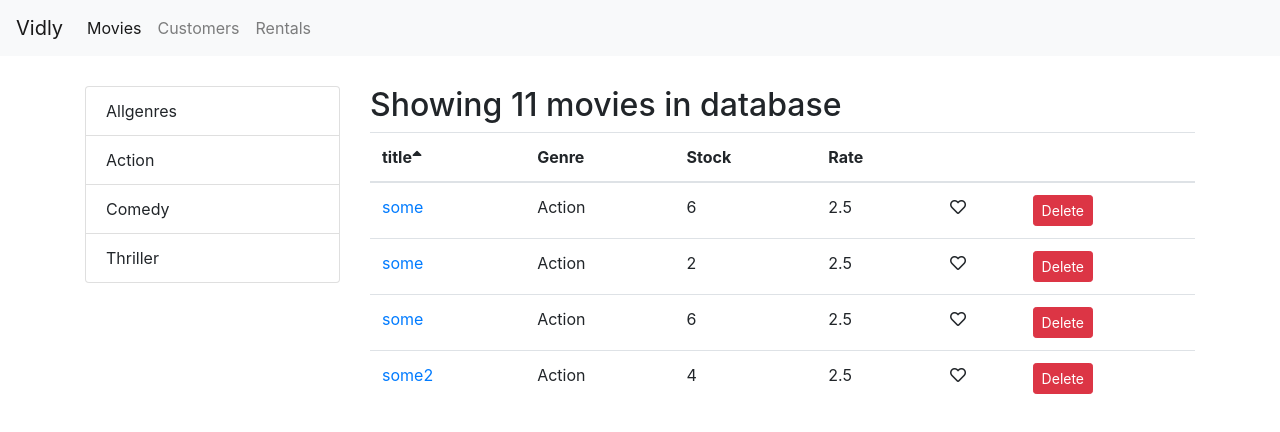
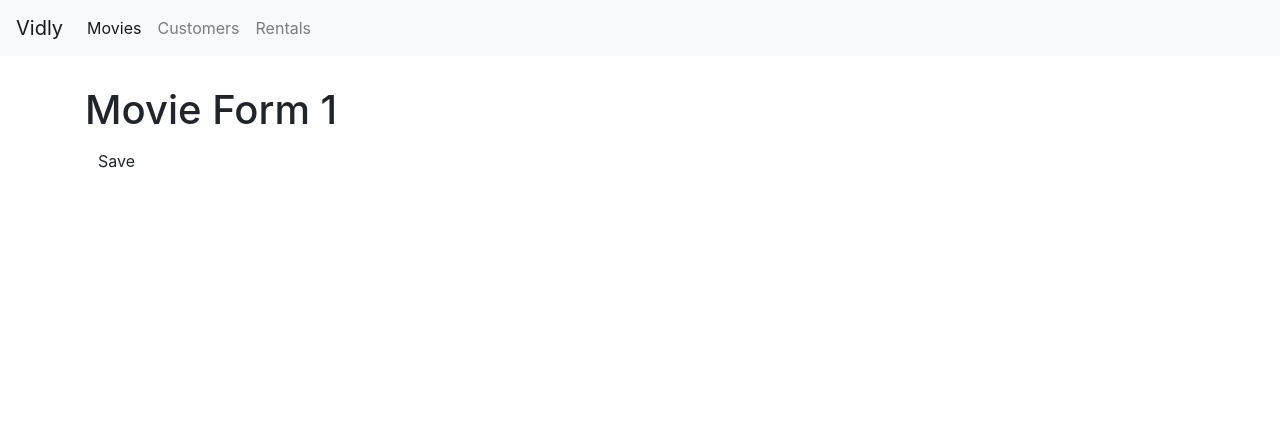
Before and after one commit to jyzgo/MoviesStore, a React (Create React App) app: page /movies/1 in a window 1280 px wide. Shown: the top 432 px of the page. Built offline with nearby package versions, Linux system fonts and the light colour scheme.

Commit message:
add query movie form

```diff
--- a/src/App.jsx
+++ b/src/App.jsx
@@ -4,6 +4,7 @@
 import Rentals from "./components/rentals";
 import NavbarMovie from "./components/NavbarMovie";
 import Movies from "./movies";
+import MovieForm from "./components/movieForm";
 class App extends Component {
   state = {};
   render() {
@@ -12,6 +13,7 @@
         <NavbarMovie />
         <main className="container">
           <Switch>
+            <Route path="/movies/:id" component={MovieForm} />
             <Route path="/movies" component={Movies} />
             <Route path="/customers" component={Customers} />
             <Route path="/rentals" component={Rentals} />
--- /dev/null
+++ b/src/components/movieForm.jsx
@@ -0,0 +1,16 @@
+import React, { Component } from "react";
+const MovieForm = ({ match, history }) => {
+  return (
+    <div>
+      <h1>Movie Form {match.params.id} </h1>
+      <button
+        className="btn btn-premary"
+        onClick={() => history.push("/movies")}
+      >
+        Save
+      </button>
+    </div>
+  );
+};
+
+export default MovieForm;
```
